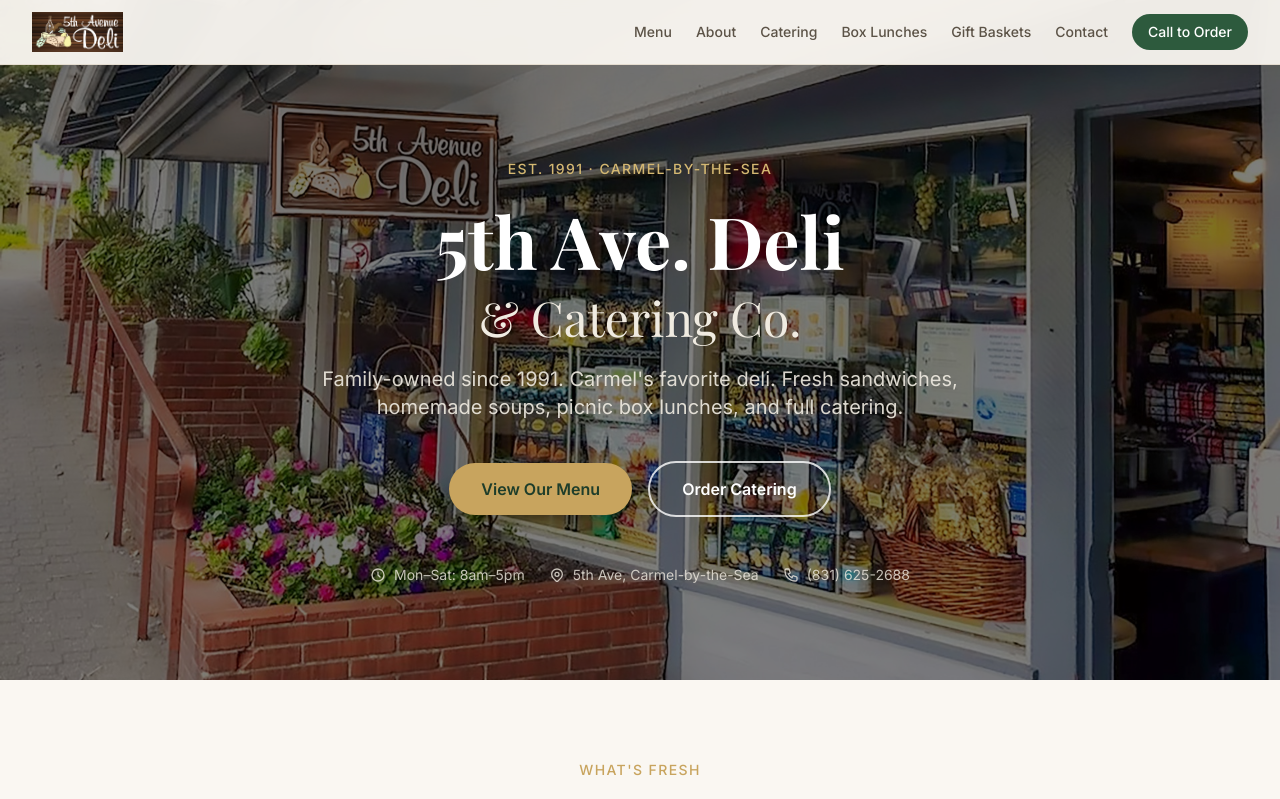
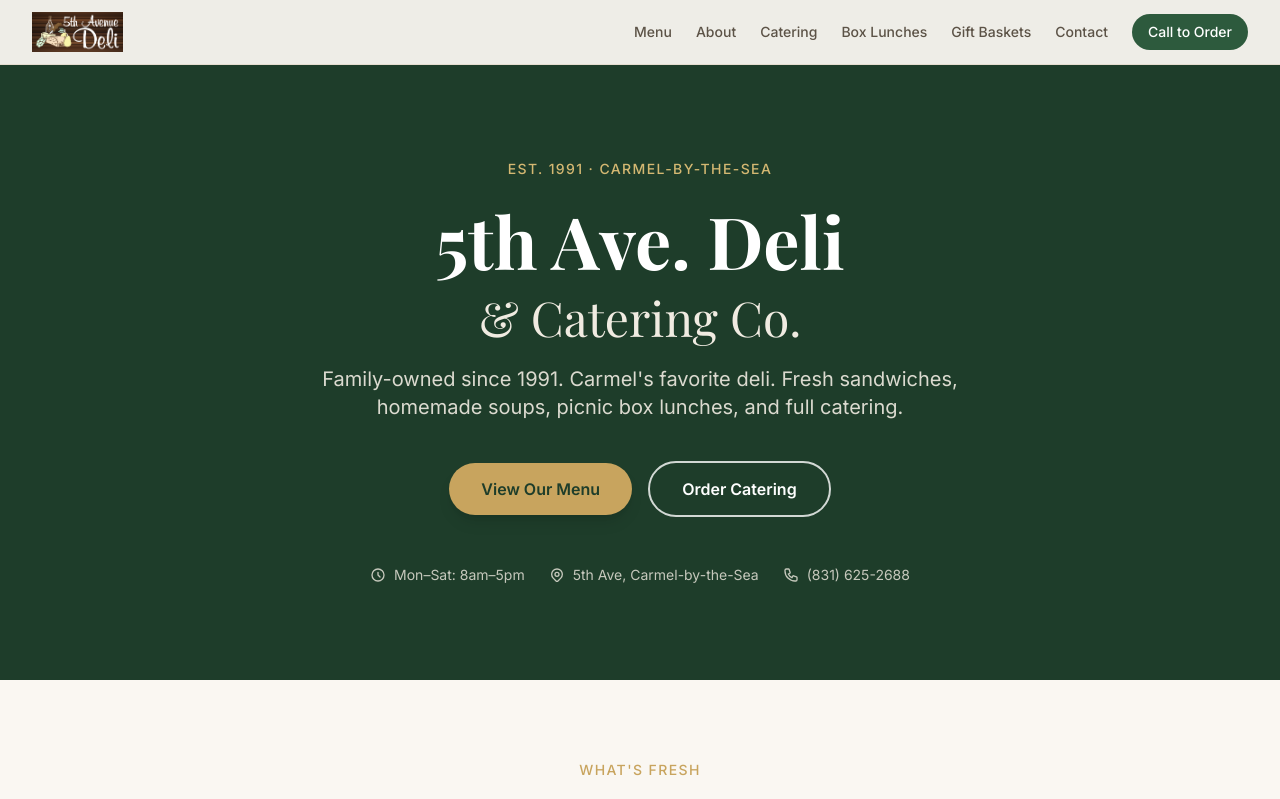
Before and after one commit to geesanchez/deli-website, a Next.js app: page / in a window 1280 px wide. Shown: the top 799 px of the page. Built offline with nearby package versions, Linux system fonts and the light colour scheme; a web font is replaced by a local one.

Commit message:
Replace hero background image with solid green

```diff
--- a/components/Hero.tsx
+++ b/components/Hero.tsx
@@ -1,25 +1,11 @@
 "use client";
 
-import Image from "next/image";
 import { motion } from "framer-motion";
 import { businessInfo } from "@/lib/data";
 
 export default function Hero() {
   return (
-    <section className="relative pt-16 min-h-[85vh] flex items-center">
-      {/* Hero background image */}
-      <div className="absolute inset-0">
-        <Image
-          src="/images/hero.jpg"
-          alt="5th Ave. Deli & Catering Co."
-          fill
-          priority
-          sizes="100vw"
-          className="object-cover"
-        />
-        {/* Dark overlay for text readability */}
-        <div className="absolute inset-0 bg-black/50" />
-      </div>
+    <section className="relative pt-16 min-h-[85vh] flex items-center bg-deli-green-dark">
 
       <div className="relative z-10 mx-auto max-w-7xl px-4 sm:px-6 lg:px-8 py-20 text-center">
         <motion.div
```
